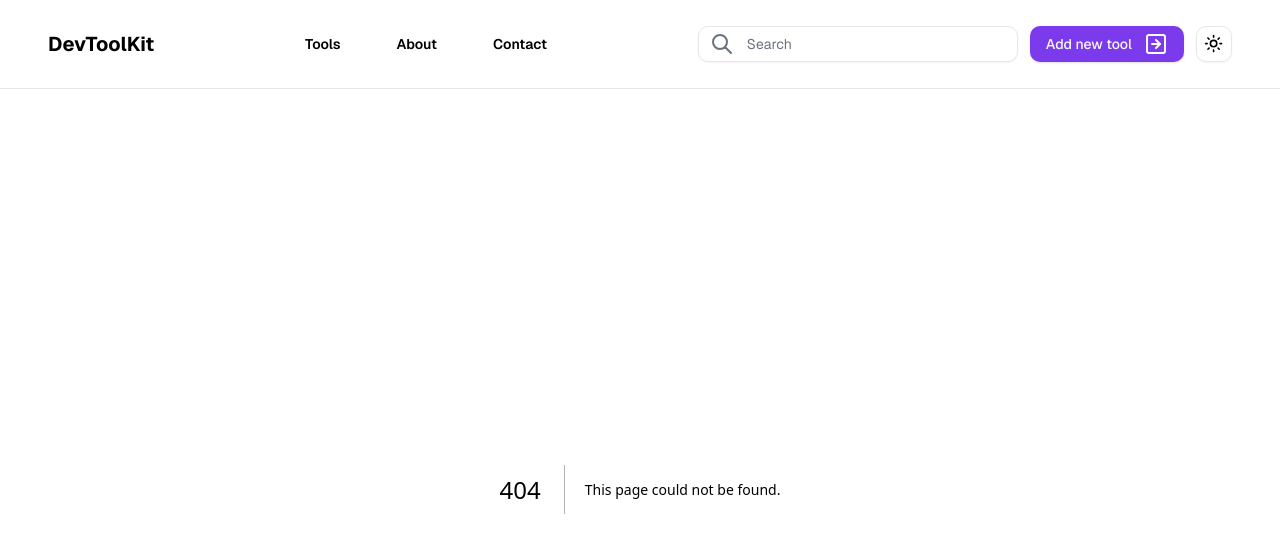
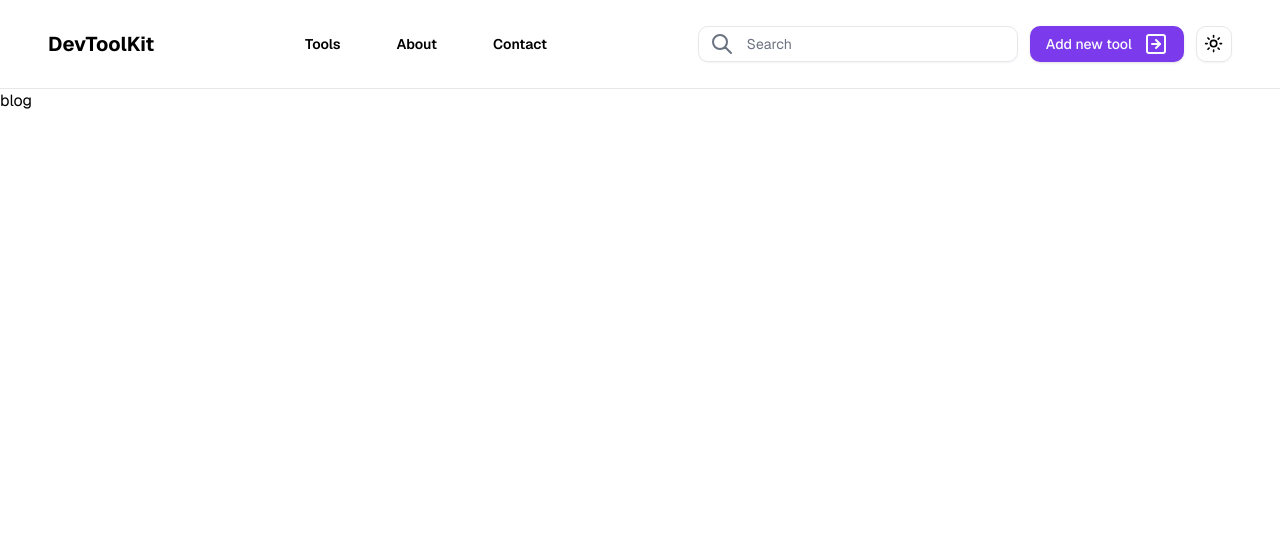
Before and after one commit to tiger-githubb/DevToolBox, a Next.js app: page /blog in a window 1280 px wide. Before the commit this address had no page. Shown: the top 552 px of the page. Built offline with nearby package versions, Linux system fonts and the light colour scheme.

Commit message:
blogs page

```diff
--- /dev/null
+++ b/app/blog/page.tsx
@@ -0,0 +1,7 @@
+import React from 'react'
+
+export default function blog() {
+  return (
+    <div>blog</div>
+  )
+}
```
